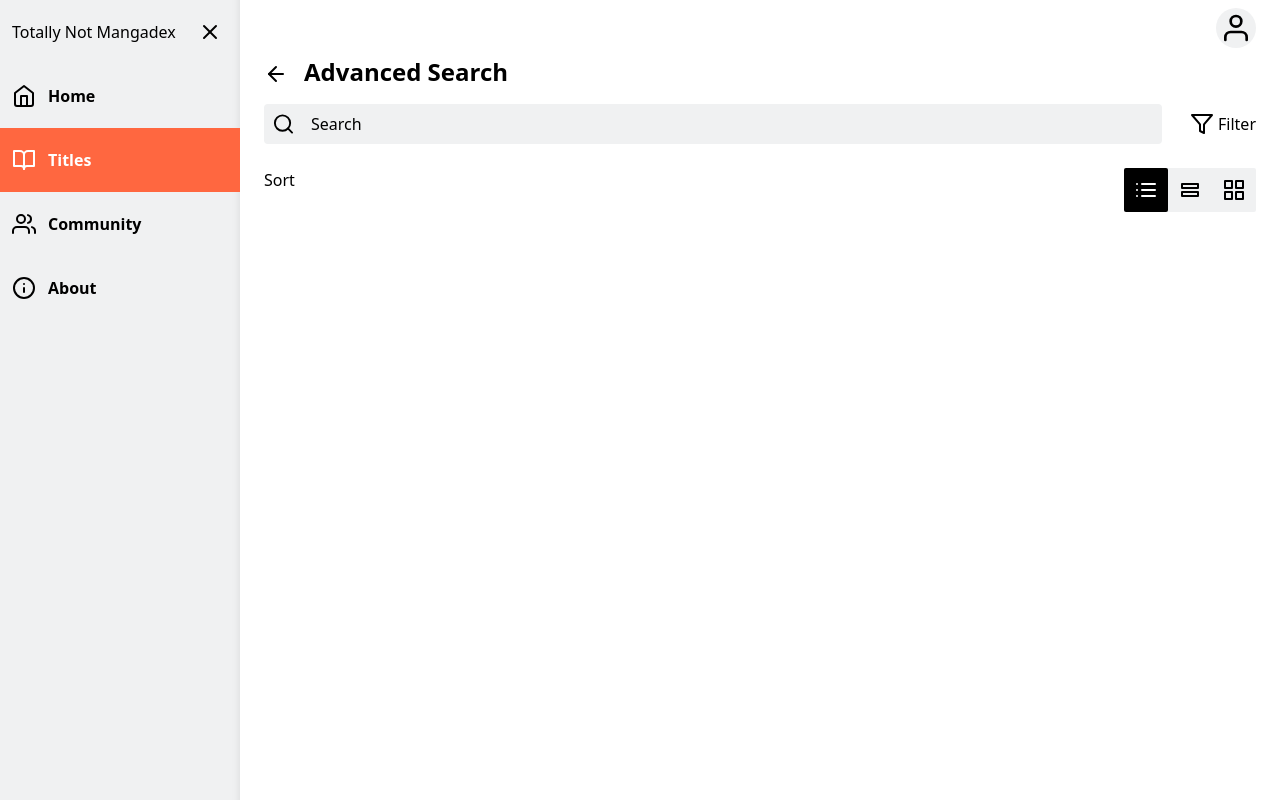
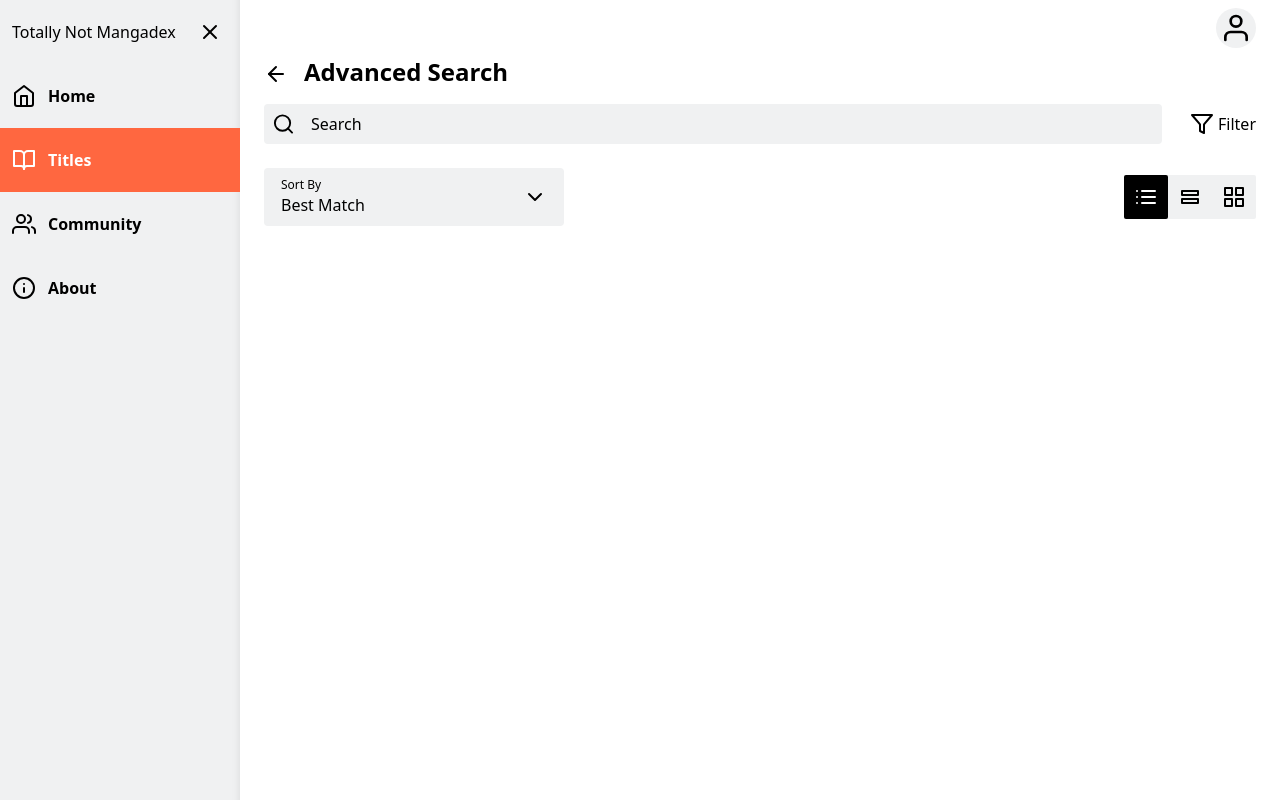
Before and after one commit to RafadanaM/mangadex-ui-practice, a React (Create React App) app: page /titles in a window 1280 px wide. Built offline with nearby package versions, Linux system fonts and the light colour scheme.

Commit message:
make query change on dropdown click

```diff
--- a/src/components/Buttons/ListViewButtons/ListViewButtons.tsx
+++ b/src/components/Buttons/ListViewButtons/ListViewButtons.tsx
@@ -1,20 +1,15 @@
-import { useEffect, useState } from 'react'
 import getUserPreferences from '../../../utils/getUserPreferences'
 import { ListView, listViews } from '../../../utils/types'
 import ListViewButton from './ListViewButton'
 
-const ListViewButtons = () => {
-    const [selectedView, setSelectedView] = useState<ListView>()
-
-    useEffect(() => {
-        const userPreferences = getUserPreferences()
-        if (userPreferences?.listView) {
-            setSelectedView(userPreferences.listView)
-        } else {
-            setSelectedView('normal')
-        }
-    }, [])
-
+interface ListViewButtonsI {
+    selectedView: ListView | undefined
+    setSelectedView: React.Dispatch<React.SetStateAction<ListView | undefined>>
+}
+const ListViewButtons = ({
+    selectedView,
+    setSelectedView,
+}: ListViewButtonsI) => {
     const changeView = (listViewType: ListView) => {
         const userPreferences = getUserPreferences()
         if (userPreferences) {
@@ -34,7 +29,7 @@ const ListViewButtons = () => {
             case 'cover-only':
                 return 'left-[5.5rem]'
             case 'normal':
-                return 'left-o'
+                return 'left-0'
 
             default:
                 return 'hidden'
--- /dev/null
+++ b/src/components/Dropdown/Dropdown.tsx
@@ -0,0 +1,71 @@
+/* eslint-disable @typescript-eslint/no-explicit-any */
+/* eslint-disable jsx-a11y/no-static-element-interactions */
+/* eslint-disable jsx-a11y/click-events-have-key-events */
+import { useRef, useState } from 'react'
+import { FiChevronDown } from 'react-icons/fi'
+import useOutsideAlerter from '../../utils/useOutsideAlerter'
+import DropdownItem from './DropdownItem'
+
+interface DropdownI {
+    data: any
+    selectedData: any
+    onItemClick: (name: string) => void
+}
+
+const Dropdown = ({ data, selectedData, onItemClick }: DropdownI) => {
+    const [open, setOpen] = useState(false)
+    const dropdownRef = useRef(null)
+    useOutsideAlerter(dropdownRef, () => {
+        setOpen(false)
+    })
+
+    const toggleOpen = () => {
+        setOpen((prevState) => !prevState)
+    }
+
+    const handleItemClick = (name: string) => {
+        onItemClick(name)
+        setOpen(false)
+    }
+
+    return (
+        <div
+            ref={dropdownRef}
+            className={`relative bg-secondary w-[300px] z-20 cursor-pointer border border-transparent focus-within:border-primary ${
+                open ? 'rounded-t' : 'rounded'
+            }`}
+        >
+            <div
+                className="flex items-center justify-between py-2 px-4 "
+                tabIndex={-1}
+                onClick={toggleOpen}
+            >
+                <div>
+                    <div className="text-xs">Sort By</div>
+                    <div className="font-medium">{selectedData}</div>
+                </div>
+                <FiChevronDown
+                    className={`icon my-auto transition-transform transform ${
+                        open ? 'rotate-180' : 'rotate-0'
+                    }`}
+                />
+            </div>
+
+            <div
+                className={`absolute transition-all ease-in-out mt-px top-full left-0 w-[300px] bg-secondary transform origin-top overflow-hidden ${
+                    open ? 'scale-y-100' : 'scale-y-0'
+                }`}
+            >
+                {data.map((name: string) => (
+                    <DropdownItem
+                        key={name}
+                        name={name}
+                        onClick={handleItemClick}
+                    />
+                ))}
+            </div>
+        </div>
+    )
+}
+
+export default Dropdown
--- /dev/null
+++ b/src/components/Dropdown/DropdownItem.tsx
@@ -0,0 +1,16 @@
+/* eslint-disable jsx-a11y/no-static-element-interactions */
+/* eslint-disable jsx-a11y/click-events-have-key-events */
+interface DropdownI {
+    onClick: (name: string) => void
+    name: string
+}
+
+const DropdownItem = ({ onClick, name }: DropdownI) => {
+    return (
+        <div onClick={() => onClick(name)} className="px-4 py-2">
+            {name}
+        </div>
+    )
+}
+
+export default DropdownItem
--- a/src/pages/Title.tsx
+++ b/src/pages/Title.tsx
@@ -1,9 +1,44 @@
+import { useCallback, useEffect, useState } from 'react'
 import { FiArrowLeft, FiFilter, FiSearch } from 'react-icons/fi'
-import { useNavigate } from 'react-router-dom'
+import { useNavigate, useSearchParams } from 'react-router-dom'
 import ListViewButtons from '../components/Buttons/ListViewButtons/ListViewButtons'
+import Dropdown from '../components/Dropdown/Dropdown'
+import getUserPreferences from '../utils/getUserPreferences'
+import { ListView, MangaSort, sorts } from '../utils/types'
 
 const Title = () => {
     const navigate = useNavigate()
+    const [selectedView, setSelectedView] = useState<ListView>()
+    const [searchParams, setSearchParams] = useSearchParams()
+
+    useEffect(() => {
+        const userPreferences = getUserPreferences()
+        if (userPreferences?.listView) {
+            setSelectedView(userPreferences.listView)
+        } else {
+            setSelectedView('normal')
+        }
+    }, [])
+
+    // If there's BE, use useEffect to listen to changes of the search params and update based on it
+    // useEffect(() => {
+    //     //make api call based on sort value
+    // }, [searchParams])
+
+    const getCurrentSort = useCallback(() => {
+        const sortType = searchParams.get('sort')
+        if (sortType && sorts.find((validName) => validName === sortType)) {
+            return sortType as MangaSort
+        }
+
+        return sorts[0]
+    }, [])
+
+    const handleClickItem = (name: string) => {
+        if (getCurrentSort() !== (name as MangaSort)) {
+            setSearchParams({ sort: name })
+        }
+    }
 
     return (
         <>
@@ -28,9 +63,16 @@ const Title = () => {
                     <span className="font-medium">Filter</span>
                 </div>
             </div>
-            <div className="flex flex-grow justify-between">
-                <h2>Sort</h2>
-                <ListViewButtons />
+            <div className="flex flex-grow justify-between items-center">
+                <Dropdown
+                    selectedData={getCurrentSort()}
+                    data={sorts}
+                    onItemClick={handleClickItem}
+                />
+                <ListViewButtons
+                    selectedView={selectedView}
+                    setSelectedView={setSelectedView}
+                />
             </div>
         </>
     )
--- a/src/utils/types.ts
+++ b/src/utils/types.ts
@@ -1,2 +1,17 @@
 export const listViews = ['normal', 'dense', 'cover-only'] as const
 export type ListView = typeof listViews[number]
+
+export const sorts = [
+    'Best Match',
+    'Latest Match',
+    'Oldest Upload',
+    'Title Ascending',
+    'Title Descending',
+    'Recently Added',
+    'Oldest Added',
+    'Most Follows',
+    'Fewest Follows',
+    'Year Ascending',
+    'Year Descending',
+] as const
+export type MangaSort = typeof sorts[number]
--- a/src/utils/useOutsideAlerter.ts
+++ b/src/utils/useOutsideAlerter.ts
@@ -9,8 +9,8 @@ function useOutsideAlerter(
         /**
          * Alert if clicked on outside of element
          */
-        function handleClickOutside(event: any) {
-            if (ref.current && !ref.current.contains(event.target)) {
+        function handleClickOutside(event: MouseEvent) {
+            if (ref.current && !ref.current.contains(event.target as Node)) {
                 cb()
             }
         }
```
